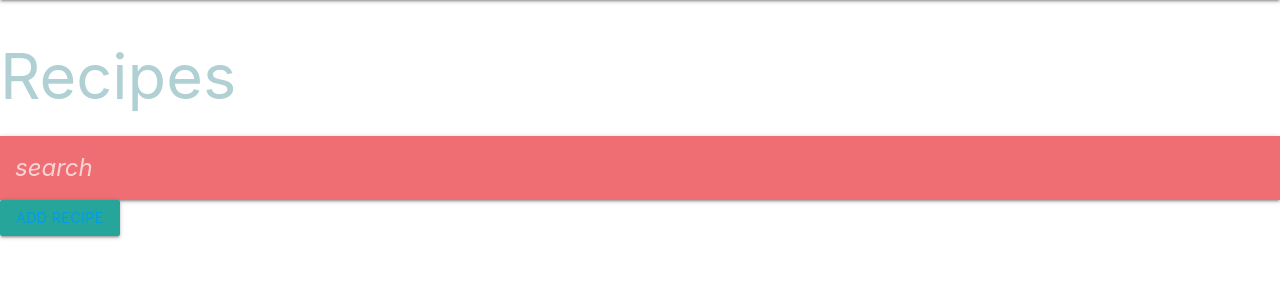
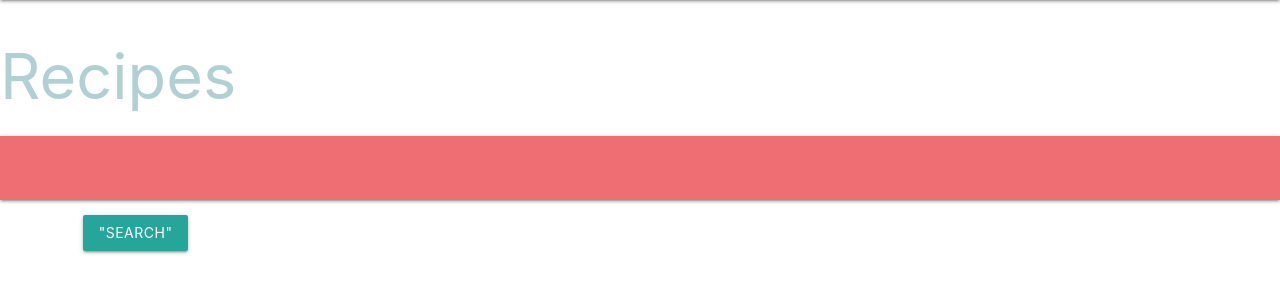
Before and after one commit to cfff226/pudding-recipe-final, a Flask app: page /recipes in a window 1280 px wide. Shown: the part 64-364 px from the top of the page. Run offline with Flask 2, Linux system fonts and the light colour scheme; some libraries are stand-ins or nearby versions.

Commit message:
Replace recipe card with Materialize template and tweak. Remove add new recipe link

```diff
--- a/templates/recipes.html
+++ b/templates/recipes.html
@@ -4,55 +4,67 @@
 <!-- Search bar for recipes -->
 <nav>
     <div class="nav-wrapper">
-        <form>
-            <div class="input-field">
-                <input id="search" type="search" required>
-                <label class="label-icon" for="search"><i class="material-icons">search</i></label>
-                <i class="material-icons">close</i>
+        <form action="{{ url_for('search') }}" method="GET" class="col s12">
+            <div class="input-field col s12">
+                <input id="search" type="search" required />
+                <label class="label-icon" name="for_search" for="search"><i class="material-icons"></i></label>
+                <i class="material-icons">CLOSE</i>
+            </div>
+            <!-- Search and Clear buttons -->
+            <div class="col s12 small-btns">
+                <a href="{{ url_for('get_recipes') }}" class="waves-effect waves-light btn-clear">CLEAR</a>
+                <button type="submit" class="btn submit-btn">"SEARCH"</button>
             </div>
         </form>
     </div>
 </nav>
-<section class="create-recipe">
-    <!-- Button to create new recipe -->
-    <div class="card-action">
-        <button class="btn waves-effect waves-light"> <a href="{{ url_for('add_recipe') }}" type="submit"
-                name="action">ADD
-                RECIPE
-        </button>
-    </div>
-</section>
+
+<!-- Display all recipes -->
 <section class="display-recipes">
     <!-- If the amount of recipes is greater than 0 -->
     {% if recipes|length > 0 %}
+    <div class="row">
         <!-- For loop to display all recipes from mongodb -->
         {% for recipe in recipes %}
-          <!-- Edit button for existing recipe -->
-        <a href="" class="waves-effect waves-light btn-small">Done</a>
-        <a href="" class="waves-effect waves-light btn-small">Edit</a>
+        <div class="col s12 col l6">
             <div class="card">
                 <div class="card-image waves-effect waves-block waves-light">
                     <img class="activator" src="{{ recipe.dessert_image }}" alt="an image of {{ recipe.dessert_name }}">
                 </div>
-        <!-- Dessert name -->
                 <div class="card-content">
                     <span class="card-title activator grey-text text-darken-4">{{ recipe.dessert_name }}<i
                             class="material-icons right"></i></span>
-            <!-- Save button for users who are logged in -->
+                </div>
+                <div class="card-reveal">
+                    <span class="card-title grey-text text-darken-4"><i class="material-icons right">close</i></span>
+                    <p>Ingredients:</p>
+                    <br>
+                    <p>{{ recipe.dessert_ingredients }}</p>
+                    <br>
+                    <p>Instructions:</p>
+                    <br>
+                    <p>{{ recipe.dessert_instructions }}</p>
+                    <p>
+                        <em>Created by: {{ recipe.created_by }}</em>
+                    </p>
+                    <br>
+                        </div>
+                        <!-- Show User's recipes -->
+                        {% if session.user|lower == recipes.created_by|lower %}
+                        <a href="{{ url_for('edit_recipe', recipe_id=recipe._id ) }}"
+                            class="btn-small green waves-effect waves-light">
+                        </a>
+                        {% endif %}
 
                     </div>
-
-        <!-- Dessert ingredients shown when image clicked -->
-        <div class="card-reveal">
-            <span class="card-title grey-text text-darken-4">{{ recipe.dessert_name }}<i
-                    class="material-icons right">close</i></span>
-            <p class="dessert-ingredients">{{ recipe.dessert_ingredients }}</p>
-            <!-- Dessert instructions shown when image clicked -->
-            <p class="dessert-instructions">{{ recipe.dessert_instructions }}</p>
+                </div>
+            </div>
+        </div>
     </div>
     </div>
     {% endfor %}
+    </div>
+    </div>
     {% endif %}
-    <!-- Modal to check before deleting -->
     {% endblock %}
 </section>
```
Lines whose indentation alone changed are shown as unchanged.
